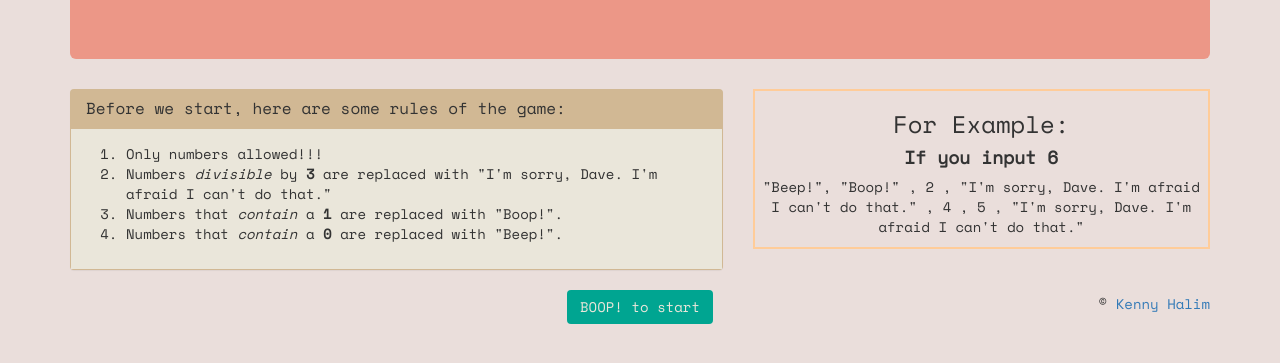
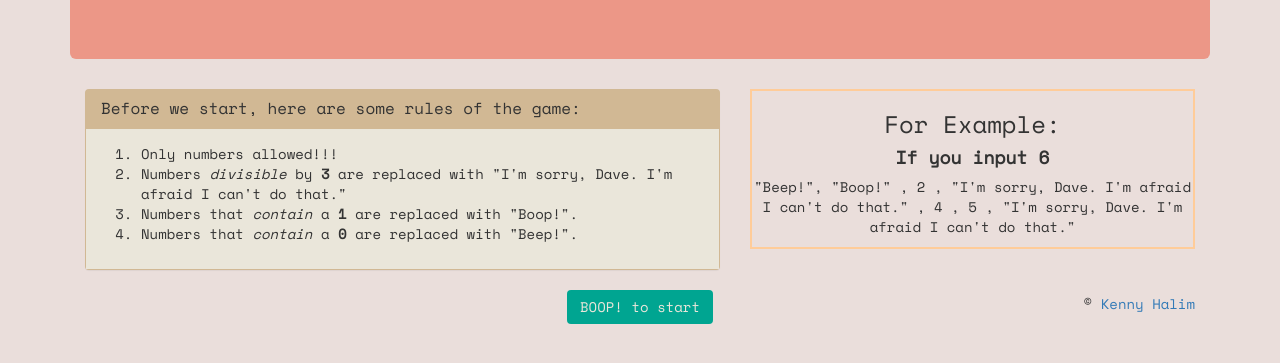
Before and after one commit to kennyhalim/beep-boop, a plain HTML site: page index.html in a window 1280 px wide. Shown: the part 211-574 px from the top of the page. Drawn offline with nearby package versions, Linux system fonts and the light colour scheme.

Commit message:
add more styling

```diff
--- a/index.html
+++ b/index.html
@@ -15,8 +15,9 @@
         <h1>Beep Boop!</h1>
         <p> Hi there, welcome to <em>Beep Boop!</em><br> a site that list out a bunch of numbers with a lil bit of <strong>TWIST</strong>!</p>
       </div>
+      <div class="container-fluid">
         <div id="intro">
-        <div class="row equal">
+          <div class="row">
             <div class="col-md-7">
               <div class="panel panelhead">
                 <div class="panel-heading">
@@ -64,7 +65,7 @@
         <div id="kenny">
           <p class="kennyhalim">&copy; <a href="http://kennyhalim.github.io/portfolio">Kenny Halim</a></p>
         </div>
-
+      </div>
     </div>
   </body>
 </html>
```
Lines whose indentation alone changed are shown as unchanged.
